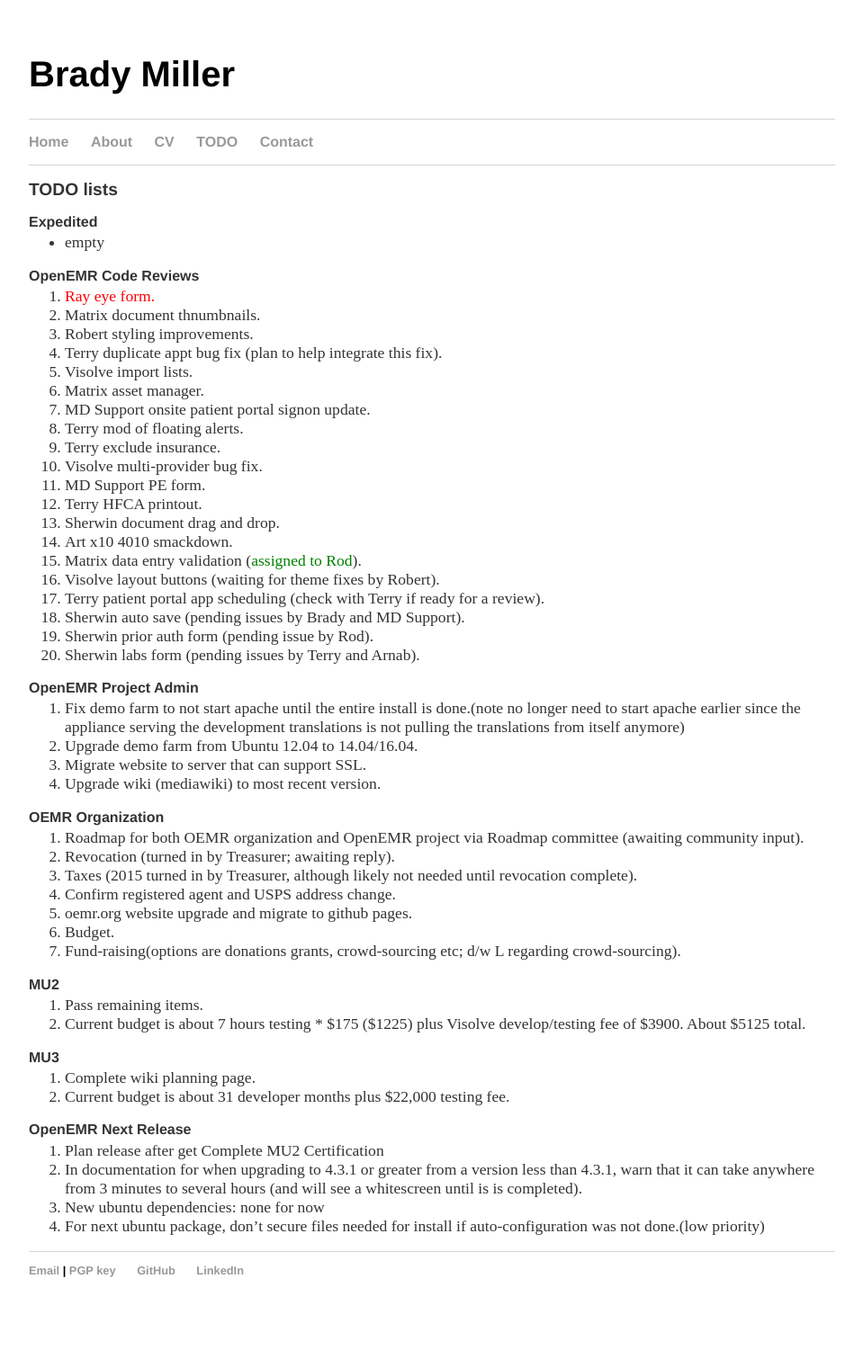
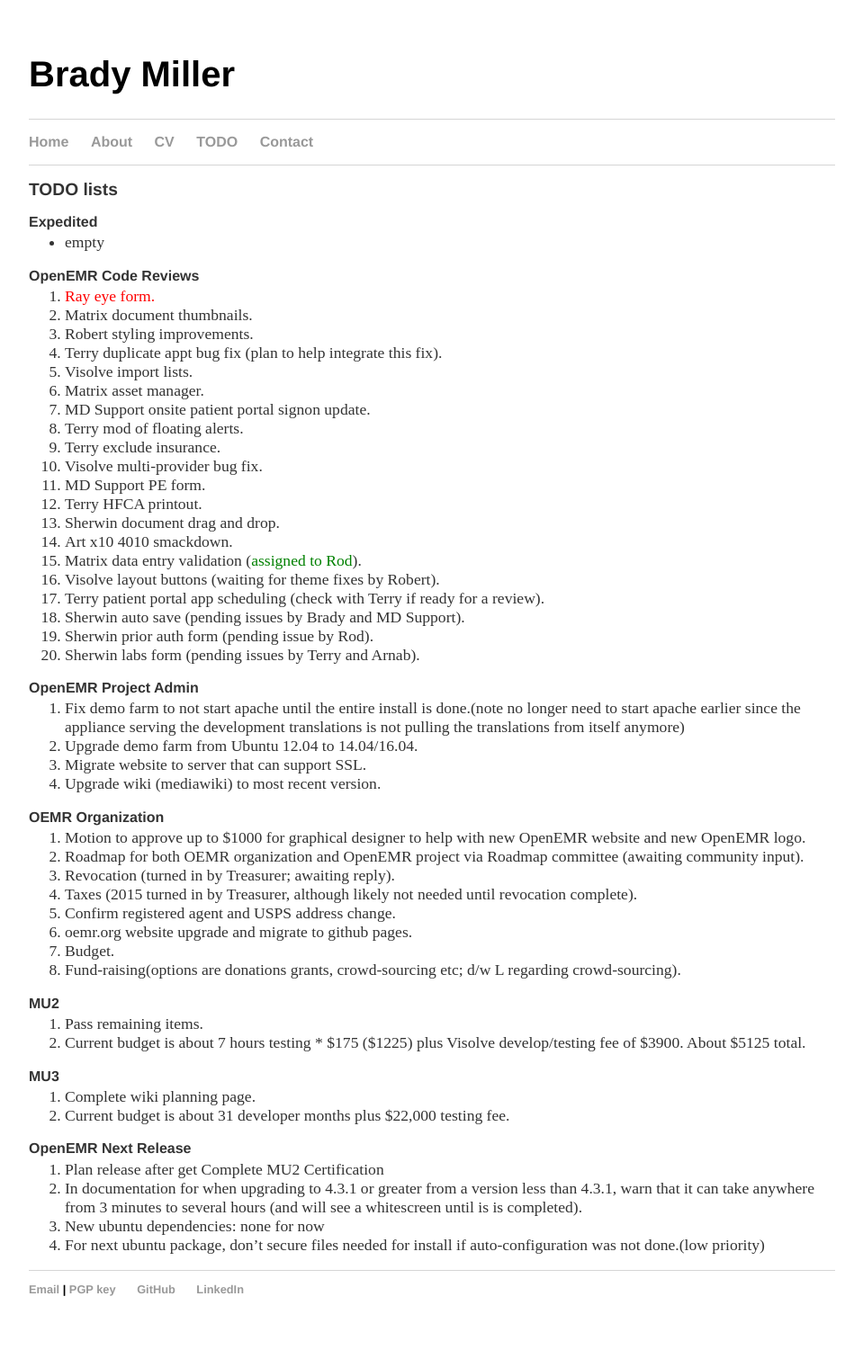
Before and after one commit to bradymiller/bradymiller.github.io, a Jekyll site: the page built from todo/index.md, in a window 1280 px wide. Shown: the whole page at 90% size, without its empty margins (160-1119 px from the left). Built offline with Jekyll 4.4.1, drawn with Linux system fonts in a browser that asks for light colours; before the commit the page ends 1480 px from its top, so only the background shows below that.

Commit message:
Update index.md

```diff
--- a/todo/index.md
+++ b/todo/index.md
@@ -8,7 +8,7 @@
 
 ### OpenEMR Code Reviews
 1. <span style="color: red">Ray eye form.</span>
-1. Matrix document thnumbnails.
+1. Matrix document thumbnails.
 1. Robert styling improvements.
 1. Terry duplicate appt bug fix (plan to help integrate this fix).
 1. Visolve import lists.
@@ -35,6 +35,7 @@
 1. Upgrade wiki (mediawiki) to most recent version.
 
 ### OEMR Organization
+1. Motion to approve up to $1000 for graphical designer to help with new OpenEMR website and new OpenEMR logo.
 1. Roadmap for both OEMR organization and OpenEMR project via Roadmap committee (awaiting community input).
 1. Revocation (turned in by Treasurer; awaiting reply).
 1. Taxes (2015 turned in by Treasurer, although likely not needed until revocation complete).
```
